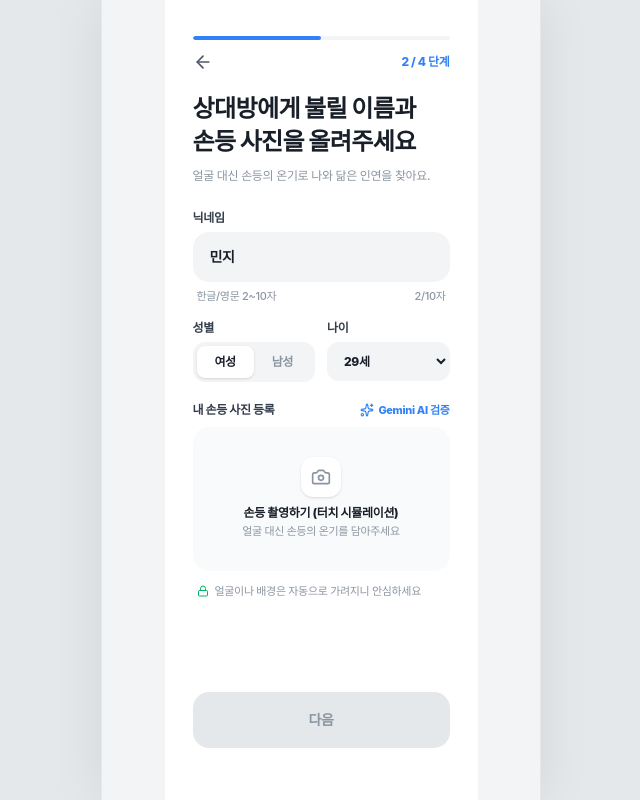
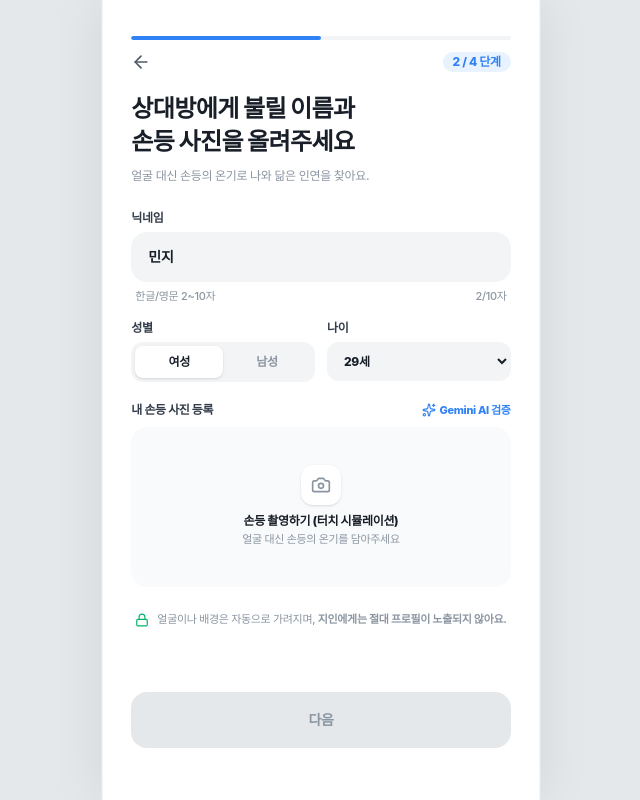
Before and after one commit to salaryee/dating, a Next.js app: page /auth/profile-step1 in a window 1280 px wide. Shown: the whole page, without its empty margins (319-959 px from the left). Built offline with nearby package versions, Linux system fonts and the light colour scheme.

Commit message:
feat: unify layout, stepper badges, viewfinder height and privacy note across onboarding funnel with verify-work

```diff
--- a/src/app/auth/profile-step1/page.tsx
+++ b/src/app/auth/profile-step1/page.tsx
@@ -34,7 +34,9 @@ export default function ProfileStep1Page() {
             >
               <ArrowLeft className="w-5 h-5" />
             </Link>
-            <span className="text-xs font-extrabold text-[#3182F6]">2 / 4 단계</span>
+            <span className="text-xs font-extrabold text-[#3182F6] bg-[#E8F3FF] px-2.5 py-0.5 rounded-full">
+              2 / 4 단계
+            </span>
           </div>
         </div>
 
@@ -121,7 +123,7 @@ export default function ProfileStep1Page() {
               <button
                 type="button"
                 onClick={simulateCameraCapture}
-                className="w-full h-36 rounded-2xl bg-[#F9FAFB] hover:bg-[#F2F4F6] transition-all flex flex-col items-center justify-center gap-2 group cursor-pointer active:scale-[0.99]"
+                className="w-full h-40 rounded-2xl bg-[#F9FAFB] hover:bg-[#F2F4F6] transition-all flex flex-col items-center justify-center gap-2 group cursor-pointer active:scale-[0.99]"
               >
                 <div className="w-10 h-10 rounded-xl bg-white shadow-sm flex items-center justify-center text-[#8B95A1] group-hover:text-[#3182F6] transition-colors">
                   <Camera className="w-5 h-5" />
@@ -138,7 +140,7 @@ export default function ProfileStep1Page() {
             )}
 
             {handPhotoStatus === "analyzing" && (
-              <div className="w-full h-36 rounded-2xl bg-[#E8F3FF]/70 flex flex-col items-center justify-center gap-2.5">
+              <div className="w-full h-40 rounded-2xl bg-[#E8F3FF]/70 flex flex-col items-center justify-center gap-2.5">
                 <RefreshCw className="w-5 h-5 text-[#3182F6] animate-spin" />
                 <div className="text-center">
                   <p className="text-xs font-bold text-[#3182F6]">
@@ -152,7 +154,7 @@ export default function ProfileStep1Page() {
             )}
 
             {handPhotoStatus === "success" && (
-              <div className="w-full rounded-2xl bg-gradient-to-br from-[#FFF5ED] via-[#FDF0E7] to-[#F7E6D9] p-4 flex flex-col justify-between h-36 relative overflow-hidden">
+              <div className="w-full rounded-2xl bg-gradient-to-br from-[#FFF5ED] via-[#FDF0E7] to-[#F7E6D9] p-4 flex flex-col justify-between h-40 relative overflow-hidden">
                 <div className="flex items-center justify-between">
                   <span className="inline-flex items-center gap-1.5 bg-white/95 px-2.5 py-1 rounded-full text-xs font-bold text-[#191F28] shadow-sm">
                     <Hand className="w-3.5 h-3.5 text-[#FF6F61]" />
@@ -182,11 +184,15 @@ export default function ProfileStep1Page() {
               </div>
             )}
 
-            <div className="flex items-center gap-1.5 text-[11px] text-[#8B95A1] font-medium pt-1 px-1">
-              <Lock className="w-3 h-3 text-[#00B368] shrink-0" />
-              <span>얼굴이나 배경은 자동으로 가려지니 안심하세요</span>
-            </div>
           </div>
+        </div>
+
+        {/* 프라이버시 안심 노트 (verify-work와 동일한 레이아웃) */}
+        <div className="mt-6 flex items-start gap-2 text-[11px] text-[#8B95A1] font-medium px-1">
+          <Lock className="w-3.5 h-3.5 text-[#00B368] shrink-0 mt-0.5" />
+          <p className="leading-relaxed">
+            얼굴이나 배경은 자동으로 가려지며, <strong>지인에게는 절대 프로필이 노출되지 않아요.</strong>
+          </p>
         </div>
       </div>
 
@@ -196,7 +202,7 @@ export default function ProfileStep1Page() {
           href={isFormValid ? "/auth/profile-step2" : "#"}
           className={`w-full h-14 rounded-2xl font-extrabold text-sm transition-all flex items-center justify-center ${
             isFormValid
-              ? "bg-[#3182F6] text-white hover:bg-[#1B64DA] shadow-md shadow-blue-500/20 active:scale-[0.98]"
+              ? "bg-[#3182F6] text-white hover:bg-[#1B64DA] shadow-lg shadow-blue-500/25 active:scale-[0.98]"
               : "bg-[#E5E8EB] text-[#8B95A1] cursor-not-allowed pointer-events-none"
           }`}
         >
--- a/src/app/auth/profile-step2/page.tsx
+++ b/src/app/auth/profile-step2/page.tsx
@@ -12,6 +12,7 @@ import {
   Train,
   Coffee,
   Clock,
+  Lock,
 } from "lucide-react";
 
 export default function ProfileStep2Page() {
@@ -44,7 +45,9 @@ export default function ProfileStep2Page() {
             >
               <ArrowLeft className="w-5 h-5" />
             </Link>
-            <span className="text-xs font-extrabold text-[#3182F6]">3 / 4 단계</span>
+            <span className="text-xs font-extrabold text-[#3182F6] bg-[#E8F3FF] px-2.5 py-0.5 rounded-full">
+              3 / 4 단계
+            </span>
           </div>
         </div>
 
@@ -75,7 +78,7 @@ export default function ProfileStep2Page() {
             <button
               type="button"
               onClick={simulateCameraCapture}
-              className="w-full h-36 rounded-2xl bg-[#FFFBF2] hover:bg-[#FFF8EA] transition-all flex flex-col items-center justify-center gap-2 group cursor-pointer active:scale-[0.99]"
+              className="w-full h-40 rounded-2xl bg-[#FFFBF2] hover:bg-[#FFF8EA] transition-all flex flex-col items-center justify-center gap-2 group cursor-pointer active:scale-[0.99]"
             >
               <div className="w-10 h-10 rounded-xl bg-white shadow-sm flex items-center justify-center text-amber-600 group-hover:text-amber-700 transition-colors">
                 <Camera className="w-5 h-5" />
@@ -92,7 +95,7 @@ export default function ProfileStep2Page() {
           )}
 
           {noteStatus === "analyzing" && (
-            <div className="w-full h-36 rounded-2xl bg-[#FFFBF2] flex flex-col items-center justify-center gap-2.5">
+            <div className="w-full h-40 rounded-2xl bg-[#FFFBF2] flex flex-col items-center justify-center gap-2.5">
               <RefreshCw className="w-5 h-5 text-amber-600 animate-spin" />
               <div className="text-center">
                 <p className="text-xs font-bold text-amber-800">
@@ -106,7 +109,7 @@ export default function ProfileStep2Page() {
           )}
 
           {noteStatus === "success" && (
-            <div className="w-full rounded-2xl bg-[#FFFDF8] p-4 flex flex-col justify-between h-36 relative">
+            <div className="w-full rounded-2xl bg-[#FFFDF8] p-4 flex flex-col justify-between h-40 relative">
               <div className="flex items-center justify-between">
                 <span className="inline-flex items-center gap-1.5 bg-white px-2.5 py-1 rounded-full text-xs font-bold text-amber-900 shadow-xs">
                   <FileText className="w-3.5 h-3.5 text-amber-600" />
@@ -211,6 +214,14 @@ export default function ProfileStep2Page() {
             </div>
           </div>
         </div>
+
+        {/* 프라이버시 안심 노트 (verify-work와 동일한 레이아웃) */}
+        <div className="mt-6 flex items-start gap-2 text-[11px] text-[#8B95A1] font-medium px-1">
+          <Lock className="w-3.5 h-3.5 text-[#00B368] shrink-0 mt-0.5" />
+          <p className="leading-relaxed">
+            자필 엽서는 AI 비속어 검증 후 상대방에게 안전하게 전달돼요.
+          </p>
+        </div>
       </div>
 
       {/* 하단 CTA (56px 토스 표준 버튼) */}
@@ -219,7 +230,7 @@ export default function ProfileStep2Page() {
           href={isFormValid ? "/auth/verify-work" : "#"}
           className={`w-full h-14 rounded-2xl font-extrabold text-sm transition-all flex items-center justify-center ${
             isFormValid
-              ? "bg-[#3182F6] text-white hover:bg-[#1B64DA] shadow-md shadow-blue-500/20 active:scale-[0.98]"
+              ? "bg-[#3182F6] text-white hover:bg-[#1B64DA] shadow-lg shadow-blue-500/25 active:scale-[0.98]"
               : "bg-[#E5E8EB] text-[#8B95A1] cursor-not-allowed pointer-events-none"
           }`}
         >
--- a/src/app/auth/terms/page.tsx
+++ b/src/app/auth/terms/page.tsx
@@ -2,7 +2,7 @@
 
 import { useState } from "react";
 import Link from "next/link";
-import { Check, ChevronRight, ArrowLeft } from "lucide-react";
+import { Check, ChevronRight, ArrowLeft, Lock } from "lucide-react";
 
 export default function TermsPage() {
   const [allAgreed, setAllAgreed] = useState(false);
@@ -47,7 +47,9 @@ export default function TermsPage() {
             >
               <ArrowLeft className="w-5 h-5" />
             </Link>
-            <span className="text-xs font-extrabold text-[#3182F6]">1 / 4 단계</span>
+            <span className="text-xs font-extrabold text-[#3182F6] bg-[#E8F3FF] px-2.5 py-0.5 rounded-full">
+              1 / 4 단계
+            </span>
           </div>
         </div>
 
@@ -172,6 +174,14 @@ export default function TermsPage() {
             </div>
           </div>
         </div>
+
+        {/* 프라이버시 안심 노트 (verify-work와 동일한 레이아웃) */}
+        <div className="mt-6 flex items-start gap-2 text-[11px] text-[#8B95A1] font-medium px-1">
+          <Lock className="w-3.5 h-3.5 text-[#00B368] shrink-0 mt-0.5" />
+          <p className="leading-relaxed">
+            동의하신 정보는 안전하게 암호화되며, <strong>지인에게는 절대 프로필이 노출되지 않아요.</strong>
+          </p>
+        </div>
       </div>
 
       {/* 하단 CTA (56px 토스 표준 버튼) */}
@@ -180,7 +190,7 @@ export default function TermsPage() {
           href={isRequiredDone ? "/auth/profile-step1" : "#"}
           className={`w-full h-14 rounded-2xl font-extrabold text-sm transition-all flex items-center justify-center ${
             isRequiredDone
-              ? "bg-[#3182F6] text-white hover:bg-[#1B64DA] shadow-md shadow-blue-500/20 active:scale-[0.98]"
+              ? "bg-[#3182F6] text-white hover:bg-[#1B64DA] shadow-lg shadow-blue-500/25 active:scale-[0.98]"
               : "bg-[#E5E8EB] text-[#8B95A1] cursor-not-allowed pointer-events-none"
           }`}
         >
```
